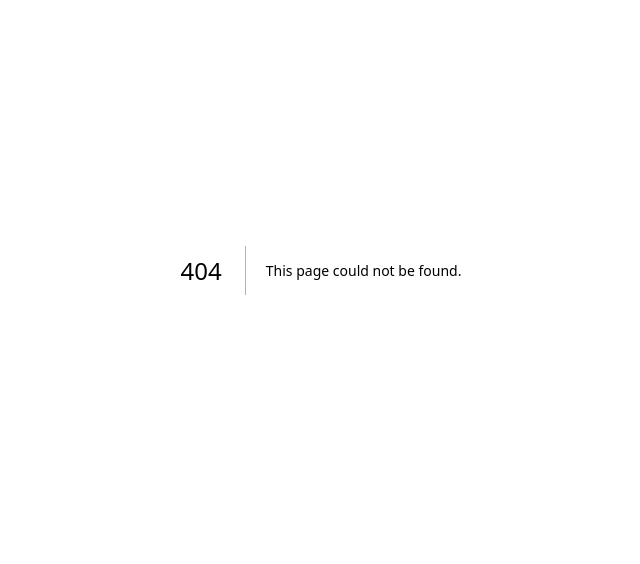
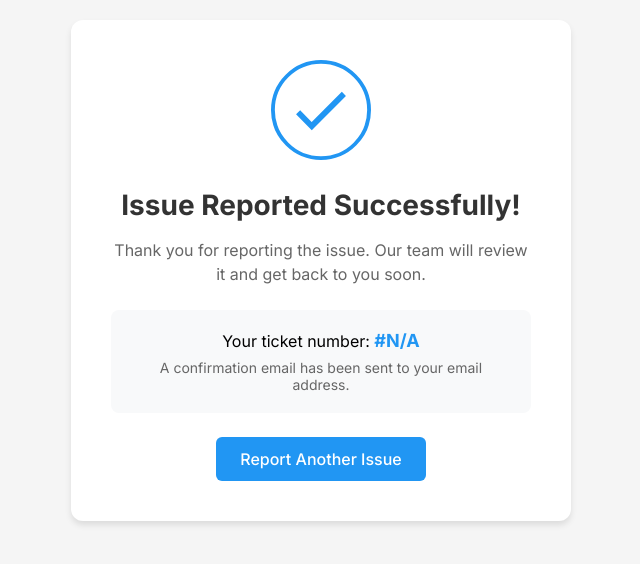
Before and after one commit to kamendd1/report-issue-form, a Next.js app: page /success in a window 1280 px wide. Before the commit this address had no page. Shown: the part 130-694 px from the top of the page, without its empty margins (319-959 px from the left). Built offline with nearby package versions, Linux system fonts and the light colour scheme.

Commit message:
feat: Add success page after form submission
- Add dedicated success page with animated checkmark
- Add success page styles
- Update form to redirect after successful submission
- Fix router usage for Next.js 13 App Router

```diff
--- /dev/null
+++ b/app/success/page.js
@@ -0,0 +1,35 @@
+'use client';
+
+import { useSearchParams } from 'next/navigation';
+import Link from 'next/link';
+import styles from '../../styles/Success.module.css';
+
+export default function SuccessPage() {
+  const searchParams = useSearchParams();
+  const ticketNumber = searchParams.get('ticket');
+
+  return (
+    <div className={styles.container}>
+      <div className={styles.card}>
+        <div className={styles.iconWrapper}>
+          <svg className={styles.checkmark} xmlns="http://www.w3.org/2000/svg" viewBox="0 0 52 52">
+            <circle className={styles.checkmarkCircle} cx="26" cy="26" r="25" fill="none"/>
+            <path className={styles.checkmarkCheck} fill="none" d="M14.1 27.2l7.1 7.2 16.7-16.8"/>
+          </svg>
+        </div>
+
+        <h1 className={styles.title}>Issue Reported Successfully!</h1>
+        <p className={styles.message}>
+          Thank you for reporting the issue. Our team will review it and get back to you soon.
+        </p>
+        <div className={styles.ticketInfo}>
+          <p>Your ticket number: <span className={styles.ticketNumber}>#{ticketNumber || 'N/A'}</span></p>
+          <p className={styles.emailNote}>A confirmation email has been sent to your email address.</p>
+        </div>
+        <Link href="/" className={styles.button}>
+          Report Another Issue
+        </Link>
+      </div>
+    </div>
+  );
+}
--- /dev/null
+++ b/styles/Success.module.css
@@ -0,0 +1,100 @@
+.container {
+  min-height: 100vh;
+  display: flex;
+  justify-content: center;
+  align-items: center;
+  padding: 20px;
+  background-color: #f5f5f5;
+}
+
+.card {
+  background: white;
+  padding: 40px;
+  border-radius: 12px;
+  box-shadow: 0 4px 6px rgba(0, 0, 0, 0.1);
+  text-align: center;
+  max-width: 500px;
+  width: 100%;
+}
+
+.iconWrapper {
+  margin-bottom: 24px;
+}
+
+.checkmark {
+  width: 100px;
+  height: 100px;
+  margin: 0 auto;
+}
+
+.checkmarkCircle {
+  stroke-dasharray: 166;
+  stroke-dashoffset: 166;
+  stroke-width: 2;
+  stroke-miterlimit: 10;
+  stroke: #2196f3;
+  fill: none;
+  animation: stroke 0.6s cubic-bezier(0.65, 0, 0.45, 1) forwards;
+}
+
+.checkmarkCheck {
+  transform-origin: 50% 50%;
+  stroke-dasharray: 48;
+  stroke-dashoffset: 48;
+  stroke-width: 3;
+  stroke: #2196f3;
+  animation: stroke 0.3s cubic-bezier(0.65, 0, 0.45, 1) 0.8s forwards;
+}
+
+@keyframes stroke {
+  100% {
+    stroke-dashoffset: 0;
+  }
+}
+
+.title {
+  color: #333;
+  font-size: 28px;
+  margin-bottom: 16px;
+}
+
+.message {
+  color: #666;
+  font-size: 16px;
+  line-height: 1.5;
+  margin-bottom: 24px;
+}
+
+.ticketInfo {
+  background-color: #f8f9fa;
+  padding: 20px;
+  border-radius: 8px;
+  margin-bottom: 24px;
+}
+
+.ticketNumber {
+  font-weight: bold;
+  color: #2196f3;
+  font-size: 18px;
+}
+
+.emailNote {
+  color: #666;
+  font-size: 14px;
+  margin-top: 8px;
+}
+
+.button {
+  display: inline-block;
+  background-color: #2196f3;
+  color: white;
+  padding: 12px 24px;
+  border-radius: 6px;
+  text-decoration: none;
+  font-weight: 500;
+  transition: background-color 0.2s;
+}
+
+.button:hover {
+  background-color: #1976d2;
+}
```
Also changed, not shown: components/ReportIssueForm.js (+5 -8 lines).
